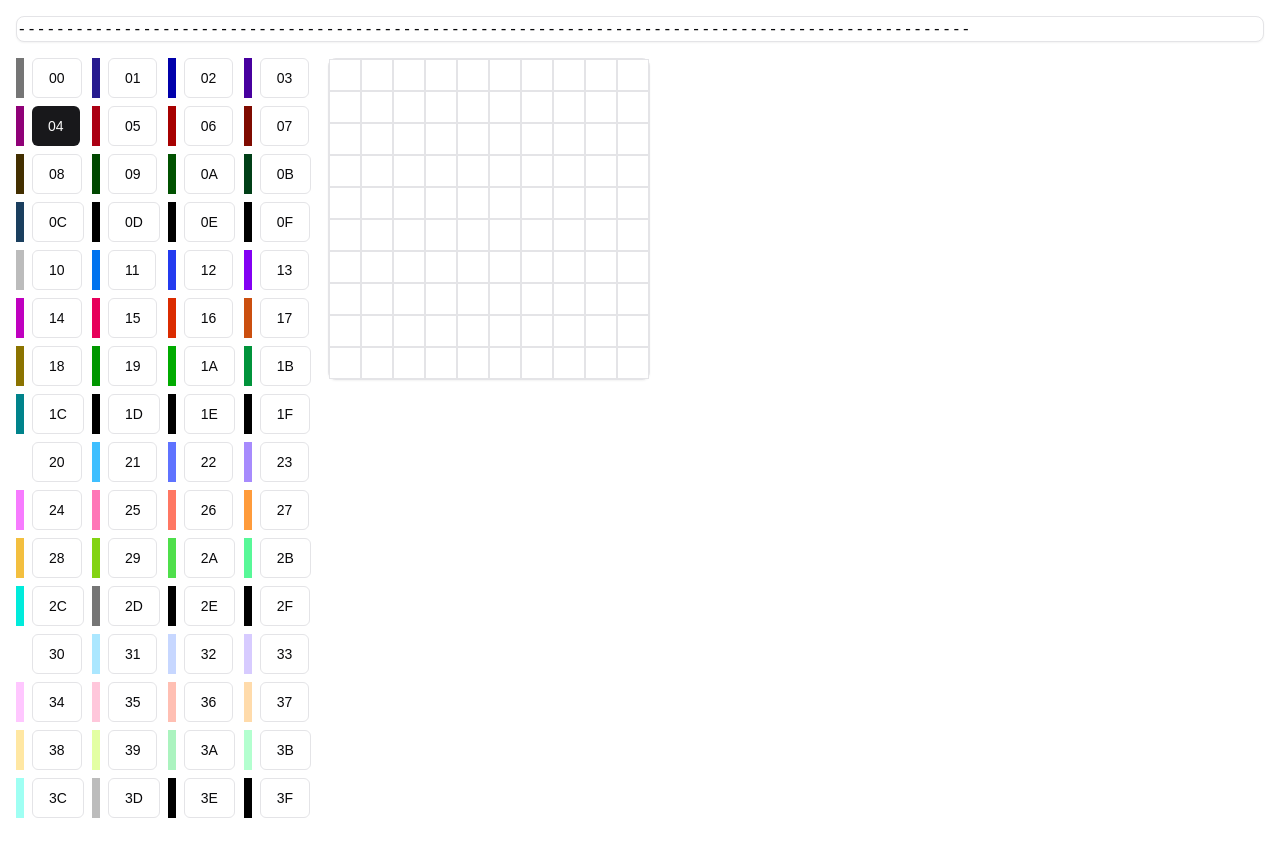
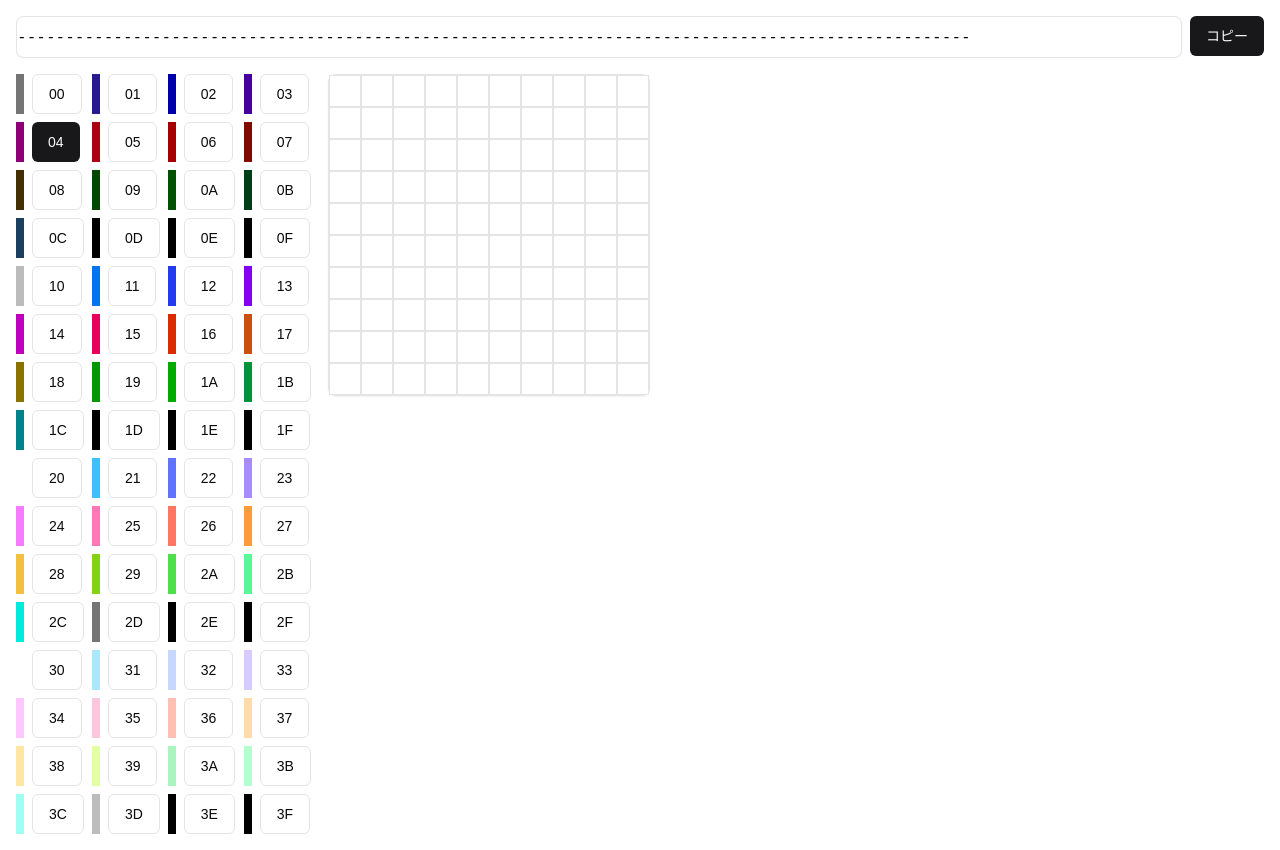
Before and after one commit to fmzu/editor, a Next.js app: page / in a window 1280 px wide. Built offline with nearby package versions, Linux system fonts and the light colour scheme; a web font is replaced by a local one.

Commit message:
update: コピー機能を作る

```diff
--- a/app/_components/dot-editor.tsx
+++ b/app/_components/dot-editor.tsx
@@ -68,9 +68,21 @@ export const DotEditor = (props: Props) => {
 
   return (
     <div className="p-4 space-y-4">
-      <Card>
-        <pre>{gridToString(grid)}</pre>
-      </Card>
+      <div className="flex space-x-2 overflow-hidden">
+        <Card className="flex-1 overflow-hidden items-center">
+          <pre
+            className="whitespace-nowrap overflow-hidden h-full"
+            style={{ lineHeight: "2.5rem" }}
+          >
+            {gridToString(grid)}
+          </pre>
+        </Card>
+        <Button
+          onClick={() => navigator.clipboard.writeText(window.location.href)}
+        >
+          {"コピー"}
+        </Button>
+      </div>
       <div className="flex gap-4">
         <div className="grid grid-cols-4 gap-2">
           {COLORS.map((color) => (
```
